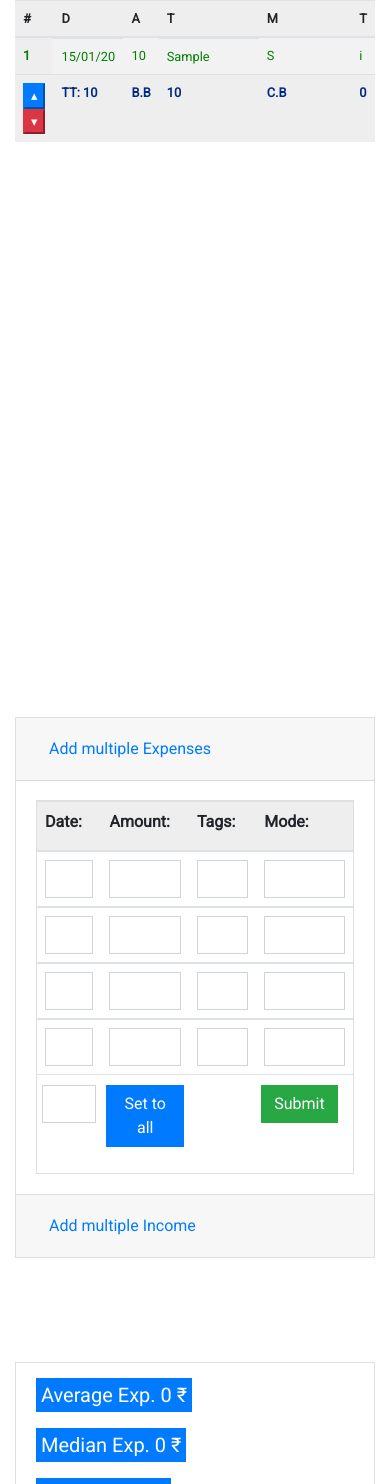
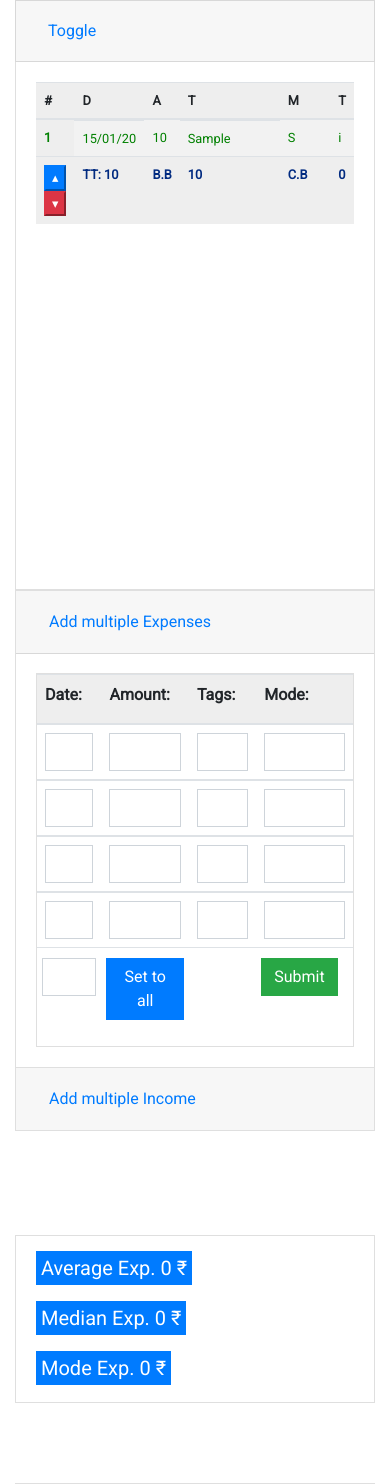
Before and after one commit to siddheshkand/expenses, a Django app: page / in a window 390 px wide. Shown: the part 48-1532 px from the top of the page. Run offline with Django 3.2, Linux system fonts and the light colour scheme; the first user in the database is signed in; tables that the repository leaves empty hold one stand-in row (Sample ...); some libraries are stand-ins or nearby versions.

Commit message:
table made responsive

```diff
--- a/home/templates/home/home.html
+++ b/home/templates/home/home.html
@@ -73,7 +73,8 @@
             .table th, .table td {
                 padding: .50rem;
             }
-            .mr-tp-responsive{
+
+            .mr-tp-responsive {
                 margin-top: 5rem;
             }
 
@@ -85,8 +86,15 @@
 {% block content %}
     <div class="mt-5"></div>
     <div class="container">
-        <div class="row mt-4">
+        <div class="row mt-4x`">
             <div class="col-lg-6 col-sm-12">
+                <a data-toggle="collapse" data-target="#collapseExample"
+                   aria-expanded="false" aria-controls="collapseExample"
+                   style="display: block;background: rgba(0,0,0,0.03);color: #007bff;    padding: 0.75rem 1.25rem;border: 1px solid rgba(0,0,0,0.125)">
+                    <div style="padding: 0.375rem 0.75rem;">Toggle</div>
+                </a>
+                <div class="collapse show" id="collapseExample">
+                    <div class="card card-body" style="height: 33rem;border-top: none">
                         <table class="table table-striped tableFixHead" id="e_i_table">
                             <thead>
                             <tr>
@@ -127,7 +135,8 @@
 
                                 <td>
                                     <button class="btn-primary" style="display: inline;" onclick="gotoTop()">▴</button>
-                            <button class="btn-danger" style="display: inline;" onclick="gotoBottom()">▾</button>
+                                    <button class="btn-danger" style="display: inline;" onclick="gotoBottom()">▾
+                                    </button>
                                 </td>
                                 <td>TT: {{ total }}</td>
                                 <td>B.B</td>
@@ -138,7 +147,8 @@
 
                             </tfoot>
                         </table>
-
+                    </div>
+                </div>
             </div>
             <div class="col-lg-6 col-sm-12">
                 <div class="accordion" id="accordionExample">
```
Lines whose indentation alone changed are shown as unchanged.
